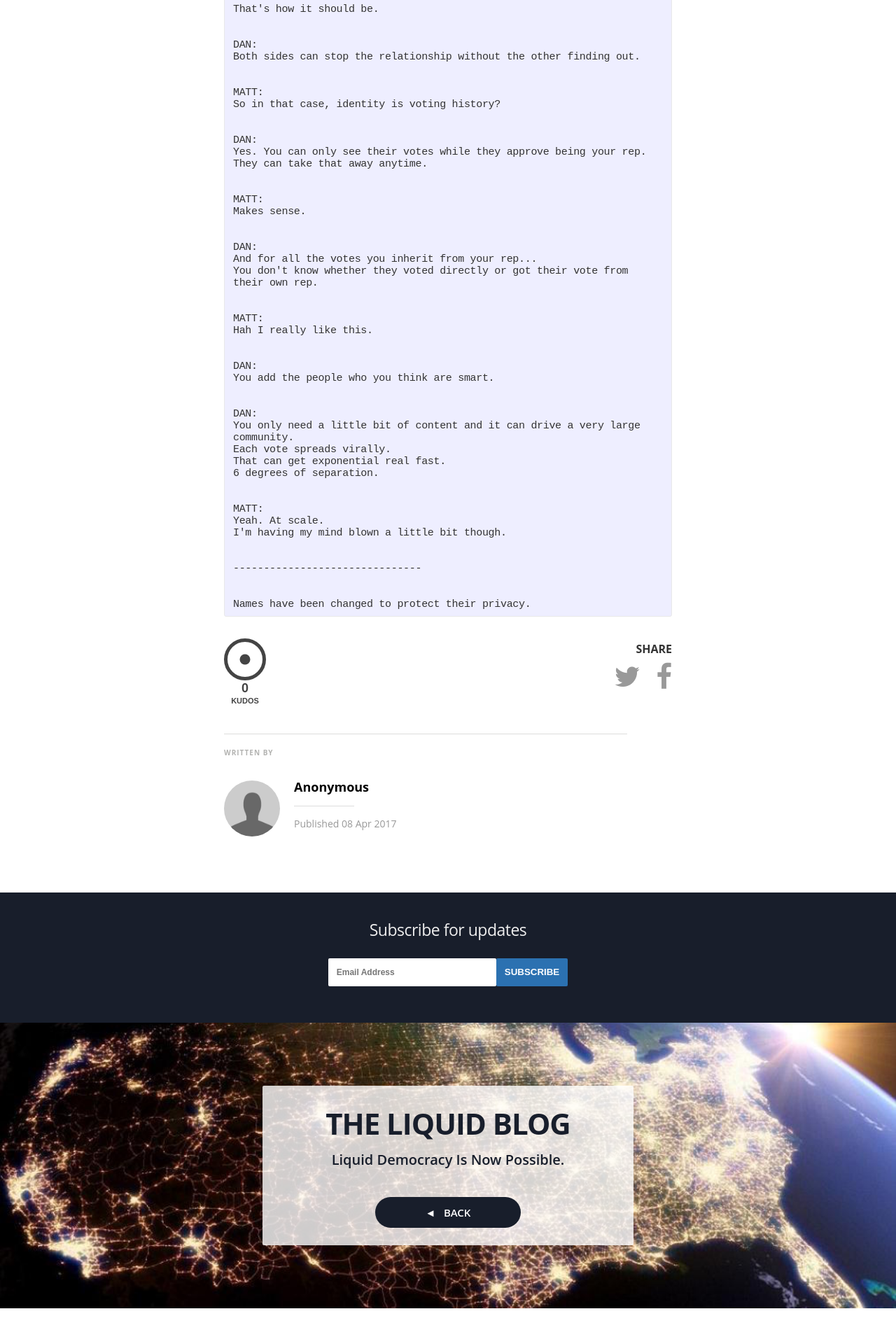
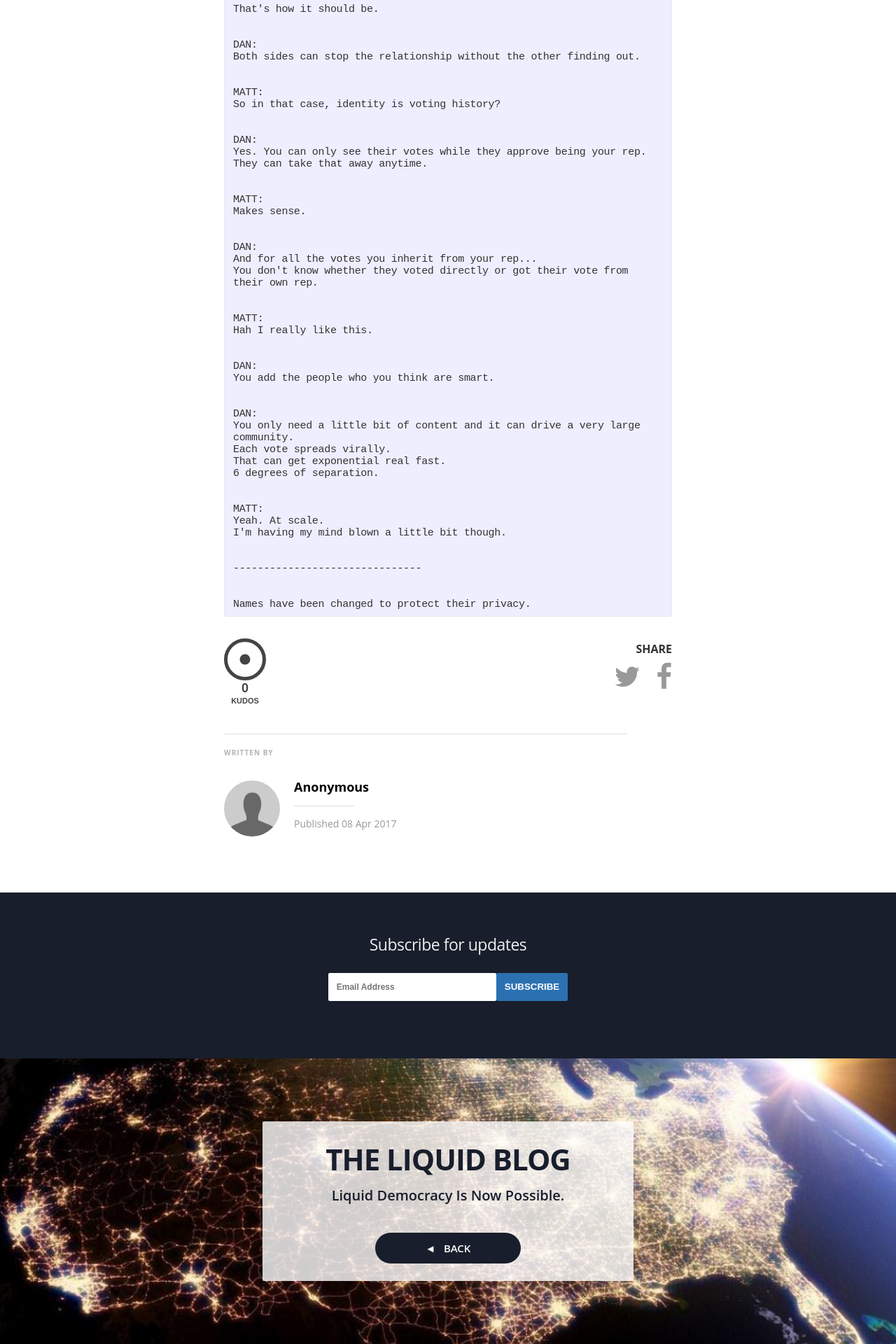
Before and after one commit to voteliquid/blog, a Jekyll site: the page built from _posts/2017-04-08-liquid-privacy.md, in a window 1280 px wide. Shown: the part 932-2852 px from the top of the page at 70% size. Built offline with Jekyll 4.4.1, drawn with Linux system fonts in a browser that asks for light colours; nearby versions of some CDN libraries; some web fonts are replaced; before the commit the page ends 2801 px from its top, so only the background shows below that.

Commit message:
Increase subscribe-cta vert padding

```diff
--- a/css/main.sass
+++ b/css/main.sass
@@ -500,7 +500,7 @@ body
 .subscribe-cta
   background-color: #181e2b
   text-align: center
-  padding: 37px 0 52px
+  padding: 58px 0 82px
   label
     color: #eee
     display: block
```
